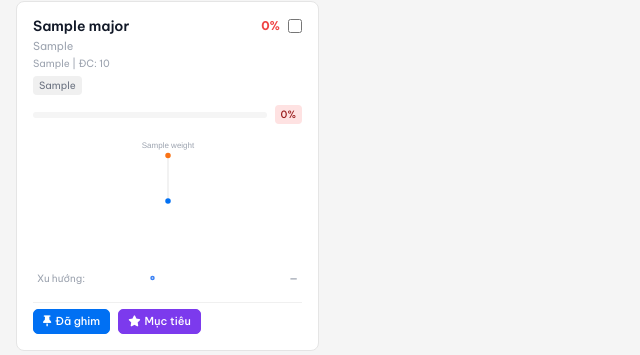
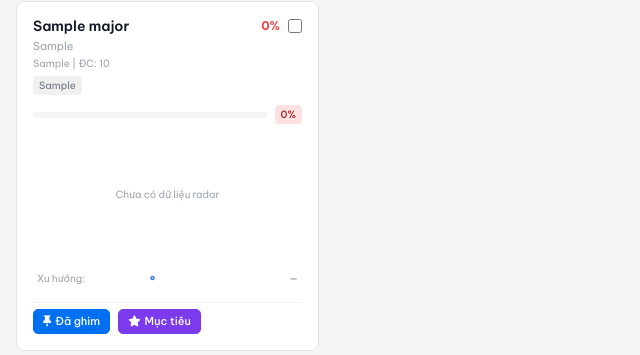
Before and after one commit to HoaThang34/EduMind-AI, a Flask app: page /student/career/browse in a window 1280 px wide. Shown: the part 196-551 px from the top of the page, without its empty margins (0-640 px from the left). Run offline with Flask 3, Linux system fonts and the light colour scheme; a user stored in the database is signed in; data comes from the database, SQL or seed files in the repository; tables that the repository leaves empty hold one stand-in row (values such as "Sample post"); some libraries are stand-ins or nearby versions.

Commit message:
fix(career-ui): show placeholder when major radar has <3 axes

```diff
--- a/templates/student_career_browse.html
+++ b/templates/student_career_browse.html
@@ -229,7 +229,11 @@ function majorCard(m) {
 // ── Mini radar ──────────────────────────────────────────────────────
 function initMiniRadar(m) {
   const canvas = document.getElementById('mini-'+m.id);
-  if (!canvas || !m.radar || m.radar.labels.length===0) return;
+  if (!canvas) return;
+  if (!m.radar || m.radar.labels.length < 3) {
+    canvas.parentElement.innerHTML = '<div class="text-[10px] text-gray-400 text-center self-center">Chưa có dữ liệu radar</div>';
+    return;
+  }
   miniCharts[m.id] = new Chart(canvas.getContext('2d'), {
     type:'radar',
     data:{
```
